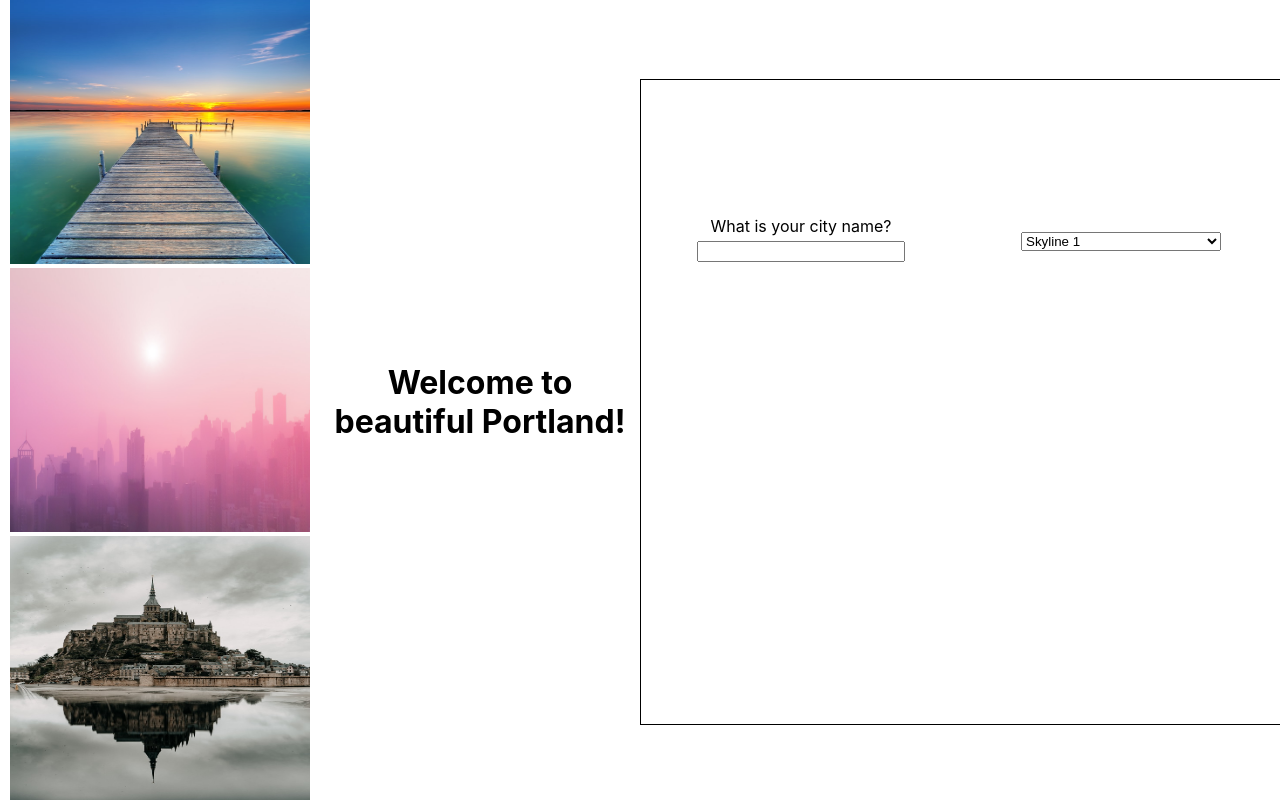
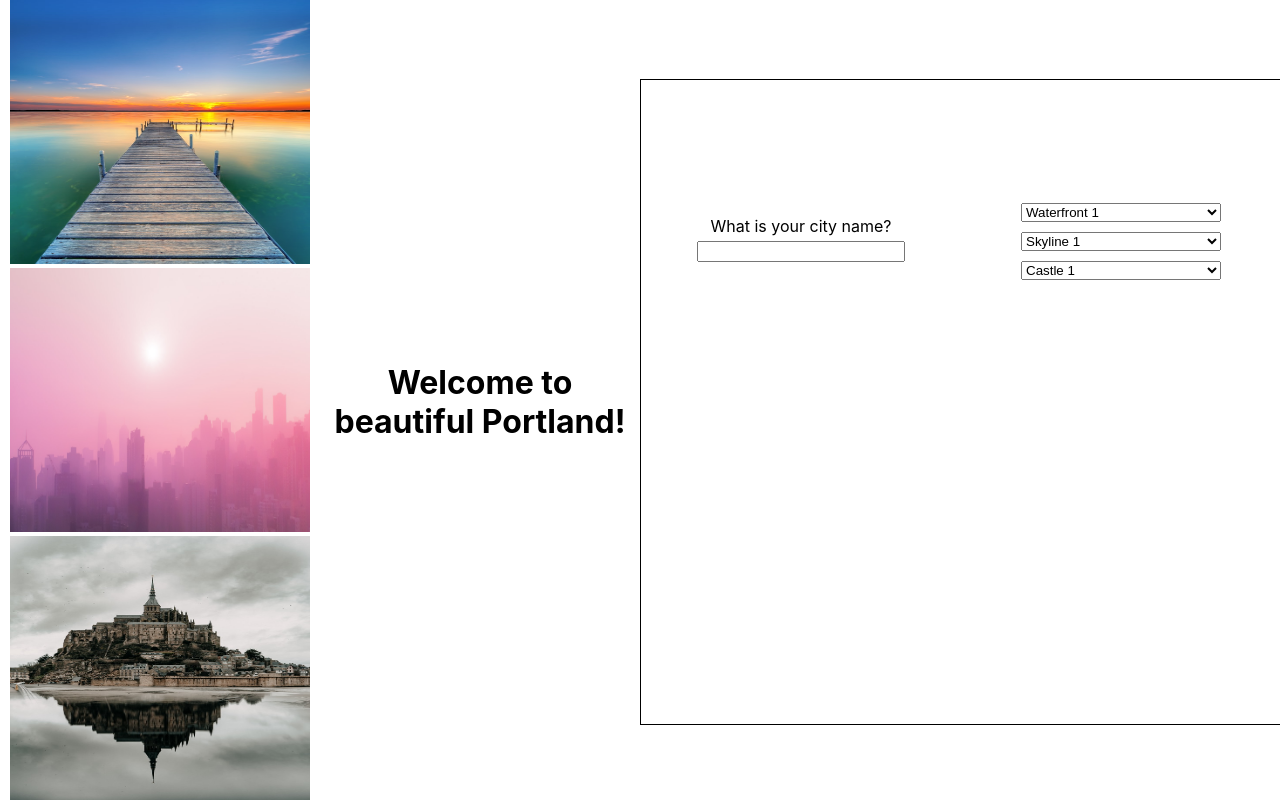
Before and after one commit to morganharmon/react-city-builder, a React (Create React App) app: page / in a window 1280 px wide. Built offline with nearby package versions, Linux system fonts and the light colour scheme.

Commit message:
All three dropdowns work

```diff
--- a/src/App.js
+++ b/src/App.js
@@ -36,10 +36,20 @@ function App() {
 
           In each Dropdown, pass as props the state handler functions defined above, so that these child components can manipulate parent state
           */}
+          <select skylineId={ waterfrontId } onChange={(e) => setWaterfrontId(e.target.value)}>
+            <option value="1">Waterfront 1</option>
+            <option value="2">Waterfront 2</option>
+            <option value="3">Waterfront 3</option>
+          </select>
           <select skylineId={ skylineId } onChange={(e) => setSkylineId(e.target.value)}>
             <option value="1">Skyline 1</option>
             <option value="2">Skyline 2</option>
             <option value="3">Skyline 3</option>
+          </select>
+          <select skylineId={ castleId } onChange={(e) => setCastleId(e.target.value)}>
+            <option value="1">Castle 1</option>
+            <option value="2">Castle 2</option>
+            <option value="3">Castle 3</option>
           </select>
         </section>
         {/* here, the SloganForm component takes in the setSlogans state handler function and the slogans array that live in state */}
```
